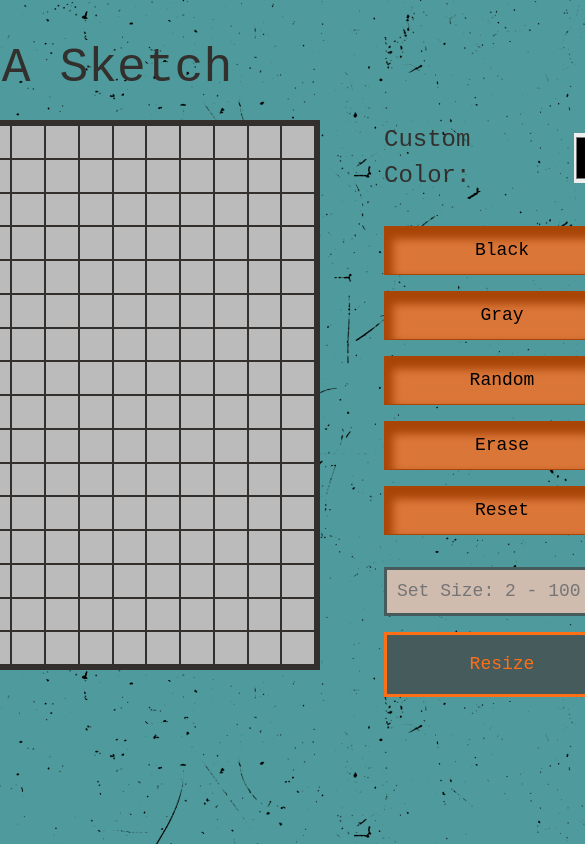
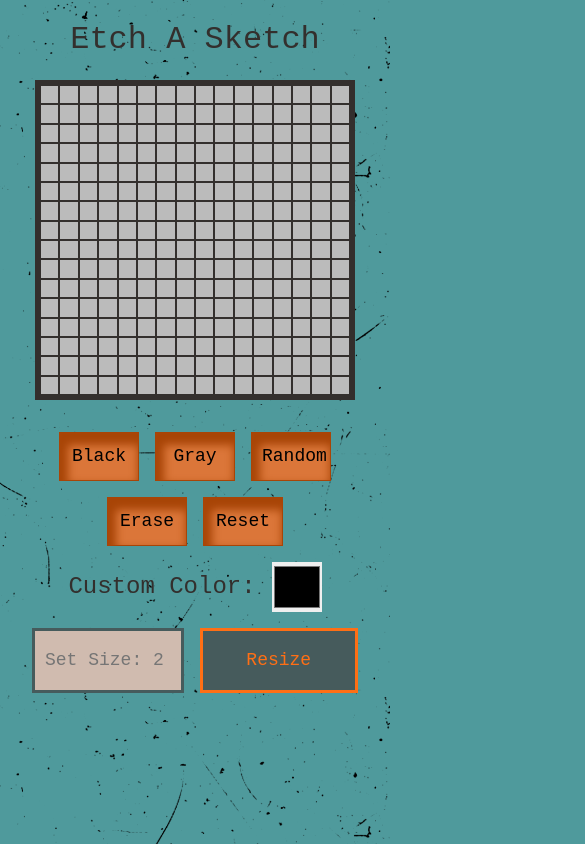
Before and after one commit to Daryna-g/Etch-a-Sketch, a plain HTML site: page index.html in a window 390 px wide. Shown: the top 844 px of the page, 585 px wide, since content can reach past the window. Drawn offline with Linux system fonts and the light colour scheme; a web font is replaced by a local one.

Commit message:
Add responsiveness

```diff
--- a/style.css
+++ b/style.css
@@ -22,10 +22,17 @@ button {
 
 :root {
 	--grey-bg: #bbbbbb;
+	--grey: #465B5C;
+	--dark-grey: #3a4b4c;
 
-	--text: #332F2D;
+	--dark-brown: #332F2D;
+
 	--orange: #DB7639;
+	--bright-orange: #ff6f15;
+	--very-light-orange: #d0bbaf;
+	--light-orange: #dc9264;
 	--dark-orange: #a84507;
+
 	--bg: #4F9A9C;
 }
 
@@ -35,18 +42,16 @@ body{
 	line-height: 1.5;
 	font-family: "Freckle Face", monospace;
 
-
  	display: flex;
 	flex-direction: column;
 	align-items: center;
-	/* justify-content: center; */
 	padding-inline: 2rem;
 	background-image: url(images/background1.png);
 	background-color: var(--bg);
 }
 
 .cell {
-	border: 1px solid #332F2D;
+	border: 1px solid var(--dark-brown);
 }
 .error-message {
 	display: none;
@@ -54,40 +59,31 @@ body{
 
 .page {
 	display: flex;
-	color: var(--text);
+	color: var(--dark-brown);
 }
 
 .pad-container {
-	/* width: 800px;
-	height: 700px; */
-	/* text-align: center; */
 	display: flex;
 	flex-direction: column;
 	align-items: center;
-	/* justify-content: center; */
 	gap: 1rem;
 	padding: 2rem;
 }
 .title {
 	font-size: 48px;
-	/* color: var(--yellow); */
 }
 
 .board {
 	display: grid;
 	width: 550px;
 	height: 550px;
-	/* margin: auto; */
 	background-color: var(--grey-bg);
-	border: 5px solid var(--text);
+	border: 5px solid var(--dark-brown);
 }
 
 .menu {
-	/* #3972DB
-	#39DBA7 */
 	width: 300px;
-	display: flex;
-	flex-direction: column;
+	display: grid;
 	align-items: center;
 	/* align-self: center; */
 	/* justify-content: center; */
@@ -96,7 +92,20 @@ body{
 	border-radius: 2rem;
 	margin-top: 90px;
 	margin-bottom: 80px;
-
+	grid-template-areas:
+	"palette"
+	"buttons"
+	"resize"
+	;
+}
+.color-palette {
+	grid-area: palette;
+}
+.resize {
+	grid-area: resize;
+}
+.buttons {
+	grid-area: buttons;
 }
 
 .color-palette {
@@ -130,7 +139,7 @@ body{
 	cursor: pointer;
 }
 .button:hover{
-	background-color: #dc9264;
+	background-color: var(--light-orange);
 }
 
 .button:focus{
@@ -149,17 +158,92 @@ body{
 #sizeInput {
 	width: 100%;
 	padding: 8px 10px;
-	background-color: #d0bbaf;
-	border: 3px solid #465B5C;
+	background-color: var(--very-light-orange);
+	border: 3px solid  var(--grey);
 }
 #resizeBtn {
 	width: 100%;
 	padding: 1rem;
-	background-color: #465B5C;
-	color: #ff6f15;
-	border: 3px solid #ff6f15;
+	background-color: var(--grey);
+	color: var(--bright-orange);
+	border: 3px solid var(--bright-orange);
 	cursor: pointer;
 }
 #resizeBtn:hover {
-	background-color: #3a4b4c;
+	background-color: var(--dark-grey);
 }
+
+@media (max-width: 885px) {
+	.page {
+		flex-direction: column;
+	}
+	.title {
+		font-size: 32px;
+	}
+	.pad-container {
+		padding: 1rem;
+	}
+	.board {
+		width: 450px;
+		height: 450px;
+	}
+	.menu {
+		display: grid;
+		grid-template-areas:
+		"buttons buttons"
+		"palette resize"
+		;
+		width: 100%;
+		flex-direction: row;
+		gap: 1rem;
+		padding: 1rem;
+		margin-top: 0px;
+		margin-bottom: 0px;
+	}
+	.color-palette {
+		grid-area: palette;
+	}
+	.resize {
+		grid-area: resize;
+	}
+	.buttons {
+		grid-area: buttons;
+		flex-direction: row;
+		align-items:center;
+		justify-content: center;
+	}
+	.button {
+		width: 100px;
+	}
+}
+
+@media (max-width: 525px) {
+	.page {
+		gap: 2rem;
+		padding: 1rem 0;
+	}
+	.board {
+		width: 320px;
+		height: 320px;
+	}
+	.pad-container {
+		padding: 0;
+	}
+	.menu {
+		padding: 0;
+		grid-template-areas:
+		"buttons buttons"
+		"palette palette"
+		"resize resize"
+		;
+	}
+	.resize {
+		flex-direction: row;
+	}
+	.color-palette {
+		justify-content: center;
+	}
+	.button {
+		width: 80px;
+	}
+}
```
